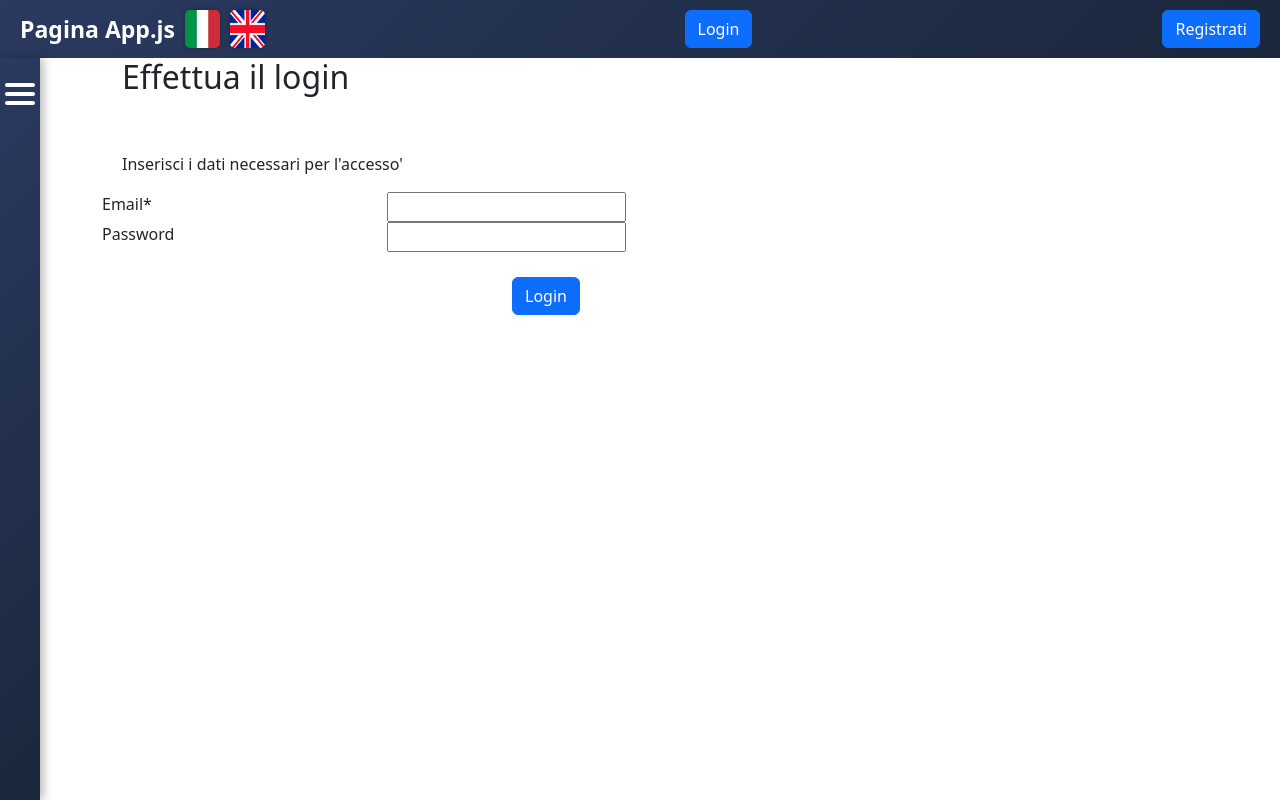
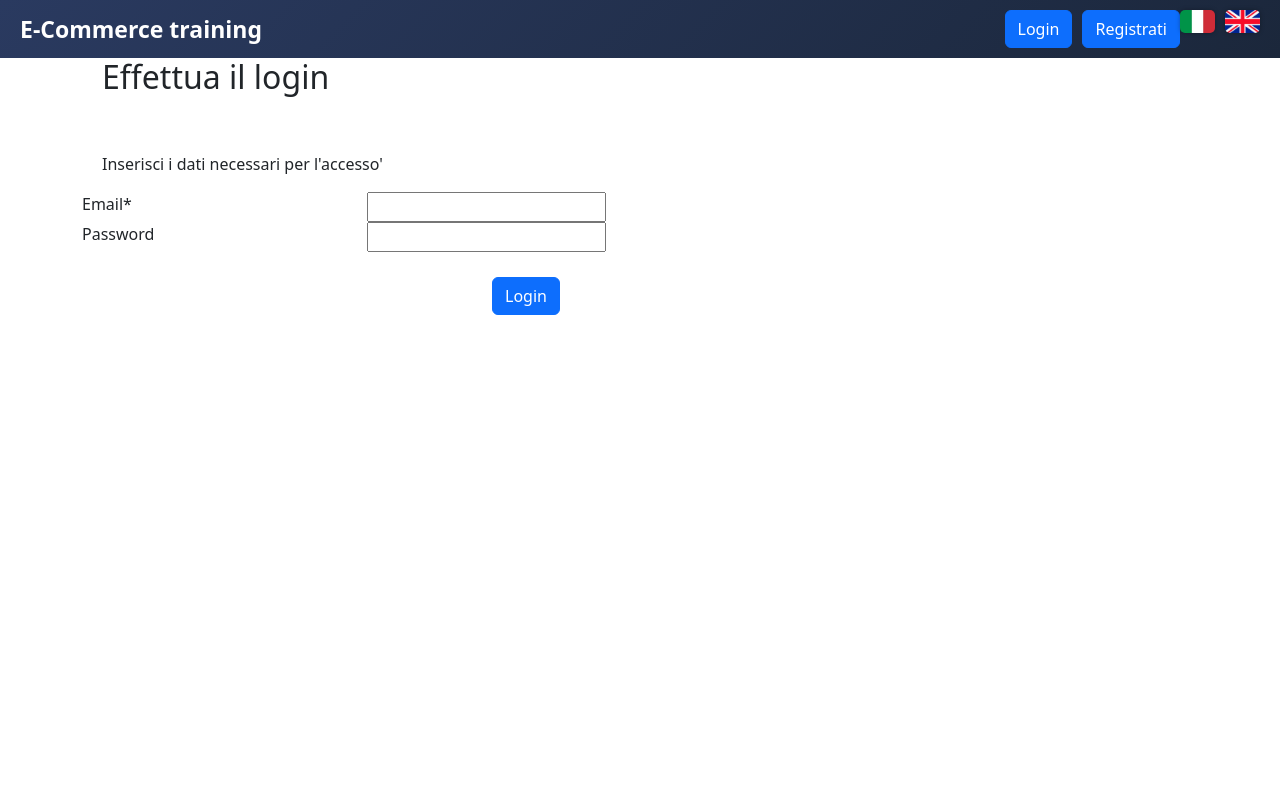
Before and after one commit to michelacaucia-creator/progetto-prova-react, a React (Create React App) app: page /Login in a window 1280 px wide. Built offline with nearby package versions, Linux system fonts and the light colour scheme.

Commit message:
fix login-logout

```diff
--- a/src/App.js
+++ b/src/App.js
@@ -1,5 +1,5 @@
 import './App.css';
-import { useState } from 'react';
+import { useEffect,useState } from 'react';
 //import axios from 'axios';
 import Sidebar from './components/sidebar';
 import mareImage from './images/mare.jpg';
@@ -11,9 +11,8 @@ import itFlag from '../src/images/it-flag.png'
 import ukFlag from '../src/images/uk-flag.png';
 import Button from 'react-bootstrap/Button';
 
-
 function App() {
-
+    const [userLogged,setUserLogged] =useState(sessionStorage.getItem("userLogged"));
   //serve per la traduzione
   const { t, i18n } = useTranslation();
 
@@ -27,7 +26,11 @@ function App() {
   setShowSpinner(value)
   }
 
-
+   /* useEffect(() => {
+        if (window.sessionStorage.getItem('userLogged')) {
+            setUserLogged(true);
+        }
+    }, []);*/
 
   // useEffect(() => {
   // if(token){ // se il token esiste allora...
@@ -47,15 +50,23 @@ function App() {
     i18n.changeLanguage(lang);
   };
 
+  const handleLogout= () => {
+        sessionStorage.removeItem("userLogged", false);
+         sessionStorage.removeItem("userName",'');
+          window.location.reload();
+    };
+
   return (
       <BrowserRouter>
         <div className="Container">
           <div className="HeaderBar">
+            <div className="LeftHeaderBar" style={{'justify-content': 'flex-start'}}>
                 <Link to="/" className="App-header">
-              {t("Pagina App.js")}
+                  {t("E-Commerce training")}
                 </Link>
-
-            <div className="Flags">
+            </div>
+            <div className="RightHeaderBar" style={{'justify-content': 'flex-end'}}>
+             <div className="Flags"  style={{marginLeft: '50px'}, {float: 'right'}} >
                               <img
                                 src={itFlag}
                                 alt="Italiano"
@@ -68,28 +79,41 @@ function App() {
                                 className="flag-icon"
                                 onClick={() => handleChangeLanguage('en')}
                               />
-              <div>
 
+                         </div>
+                {!userLogged && (<div className="buttons"  style={{marginLeft: '10px'} , {float: 'right'}} >
                     <Link to="/login">
-                    <Button style={{marginLeft: '410px'}} >Login</Button>
+                        <Button style={{marginLeft: ' 10px'} } >Login</Button>
                     </Link>
 
                      <Link to="/registration">
-                    <Button style={{marginLeft: '410px'}}  >Registrati</Button>
+                        <Button style={{marginLeft: '10px'} }   >Registrati</Button>
+                    </Link>
+
+                </div>)}
+
+                 {userLogged && (<div className="buttonLogout"  style={{marginLeft: '10px'} , {float: 'right'}} >
+                                    <Link to="/">
+                                        <Button style={{marginLeft: ' 10px'} }  onClick={() =>handleLogout()}>Logout</Button>
                                     </Link>
 
 
-              </div>
+                                </div>)}
+
              </div>
             </div>
 
+
           {showSpinner && <div className="spinner"></div>}
+            <div className="Main">
 
-          <div className="Main">
-            <Sidebar setToShoSpinner={setToShoSpinner} />
+             {userLogged &&
+                <Sidebar setToShoSpinner={setToShoSpinner}   />
+            }
              <div className="Content">
-              <RouterComponent setToShoSpinner={setToShoSpinner} />
+              <RouterComponent setToShoSpinner={setToShoSpinner}  callBack={setUserLogged}/>
             </div>
+
           </div>
         </div>
       </BrowserRouter>
--- a/src/components/routerComponent.js
+++ b/src/components/routerComponent.js
@@ -10,11 +10,12 @@ import Pag_prova3_2 from '../pages/Pag_prova3_2';
 
 
 
+
 function RouterComponent({setToShoSpinner}) {
   return (
     <Routes>
       <Route path="/registration" element={<Registration setToShoSpinner={setToShoSpinner}/>} />
-      <Route path="/Login" element={<Login setToShoSpinner={setToShoSpinner}/>} />
+      <Route path="/Login" element={<Login setToShoSpinner={setToShoSpinner} />} />
       <Route path="/prova2.1" element={<Pag_prova2_1 setToShoSpinner={setToShoSpinner}/>} />
       <Route path="/prova2.2" element={<Pag_prova2_2 setToShoSpinner={setToShoSpinner}/>} />
       <Route path="/prova3.1" element={<Pag_prova3_1 setToShoSpinner={setToShoSpinner}/>} />
@@ -36,6 +37,7 @@ function RouterComponent({setToShoSpinner}) {
           </>
         }
       />
+
     </Routes>
   );
 }
--- a/src/components/sidebar.css
+++ b/src/components/sidebar.css
@@ -3,7 +3,7 @@
   color: #e0e6f1;
   padding: 15px 10px;
   box-shadow: 3px 0 10px rgba(0,0,0,0.3);
-  display: flex;
+  /*display: flex;*/
   flex-direction: column;
   justify-content: flex-start;
   font-family: 'Segoe UI', Tahoma, Geneva, Verdana, sans-serif;
--- a/src/components/sidebar.js
+++ b/src/components/sidebar.js
@@ -3,7 +3,7 @@ import './sidebar.css';
 import { Link } from 'react-router-dom';
 import { useTranslation } from 'react-i18next';
 
-function Sidebar({ setToShoSpinner }) {
+function Sidebar({ setToShoSpinner  }) {
   const { t, i18n } = useTranslation();
 
   const [isOpen1, setIsOpen1] = useState(false);
--- a/src/pages/Login.js
+++ b/src/pages/Login.js
@@ -6,6 +6,7 @@ import Row from 'react-bootstrap/Row';
 import Col from 'react-bootstrap/Col';
 import Button from 'react-bootstrap/Button';
 import { Link } from 'react-router-dom';
+import wrapperRestApi from "../wrapper/restApiWrapper";
 
 function Login({setToShoSpinner}) {
 
@@ -32,15 +33,38 @@ function Login({setToShoSpinner}) {
     }
   const handleLogin = () => {
         let requestBody = {
-             email:emailInVal,
-             password: passInVal
+             userName:emailInVal,
+             psw: passInVal
             }
         checkLogin( "" , requestBody);
     };
 
-    const checkLogin =(token, requestBody) => {
-        alert ("login:" + requestBody.email + " password:" + requestBody.password );
-    }
+
+
+const checkLogin =async (token, requestBody)     => {
+
+        try {
+            const res = await wrapperRestApi('/api/get/general/checkLogin', 'GET', requestBody, token);
+
+             console.log("valore da servizio:", res)
+           // this.props.setToShoSpinner(false);
+            if(res){
+             //  setUserLoggedFunct(true);
+               // setUserLogged(true);
+                 sessionStorage.setItem("userLogged", true);
+                  sessionStorage.setItem("userName", res[0].email);
+                window.location.reload();
+            }
+        } catch (error) {
+            //this.setState({isUnderConstruction : true})
+            let errorString = [];
+            alert (error);
+            errorString.push(error.message);
+           // this.props.setToShoSpinner(false);
+           // this.props.setStringForError(errorString);
+           // this.props.showModalError();
+        }
+    };
 
 
   return (
@@ -76,7 +100,7 @@ function Login({setToShoSpinner}) {
                 <label> Password</label>
             </Col>
             <Col xs="9">
-                <input name= "inpPass" value={passInVal} onChange={handleChangePass}/>
+                <input name= "inpPass" type="password" value={passInVal} onChange={handleChangePass}/>
             </Col>
         </Row>
         <Row>
@@ -84,7 +108,7 @@ function Login({setToShoSpinner}) {
          </Row>
         <Row>
             <Col>
-                <Link to="/" className="App-header">
+                <Link to="/" className="App-header" refresh="true">
                     <Button style={{marginLeft: '410px'}} onClick={() => handleLogin()}>Login</Button>
                 </Link>
             </Col>
```
Also changed, not shown: 1 other file (tests, documents, lock files or other folders). Lines whose indentation alone changed are shown as unchanged.
